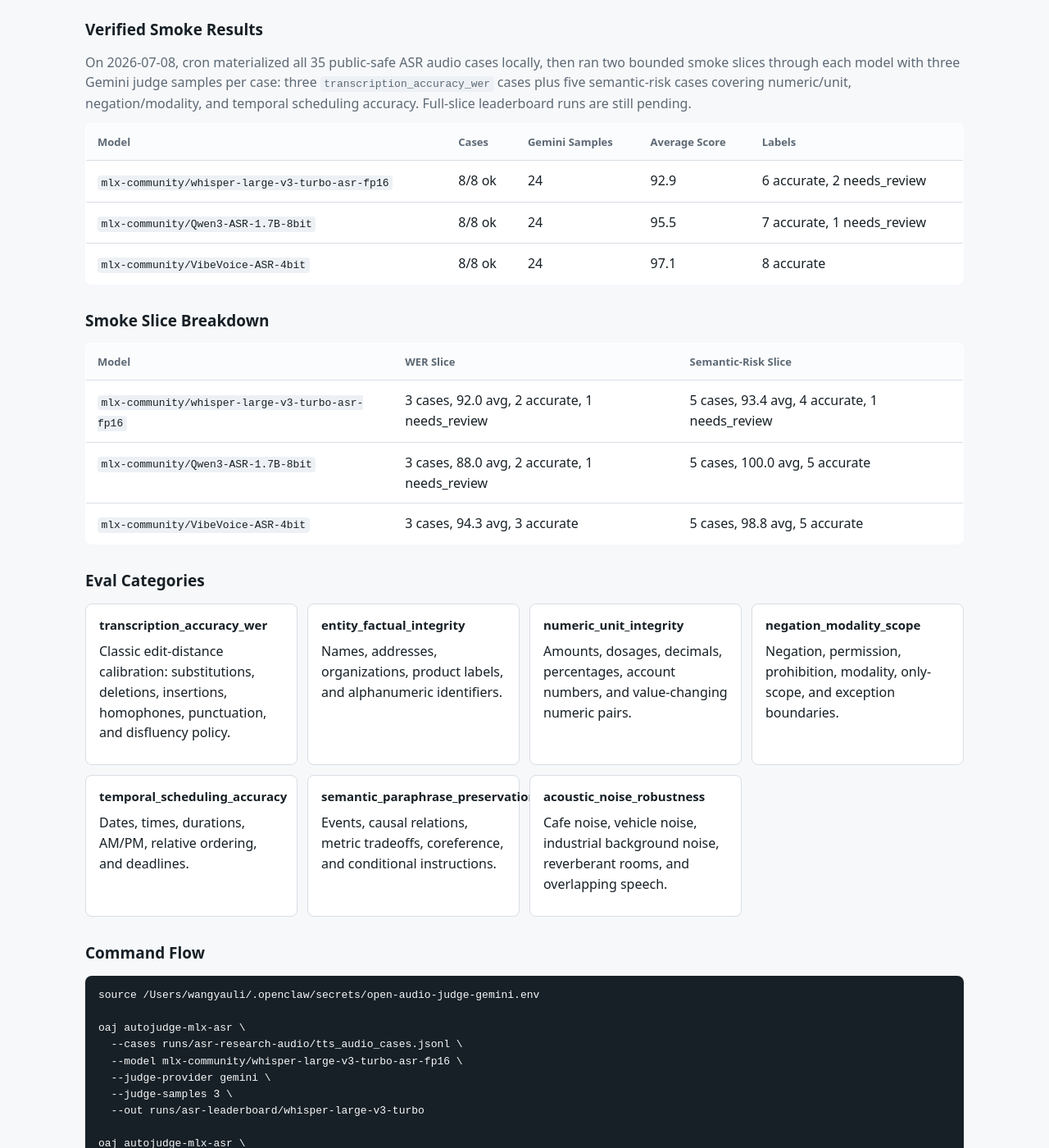
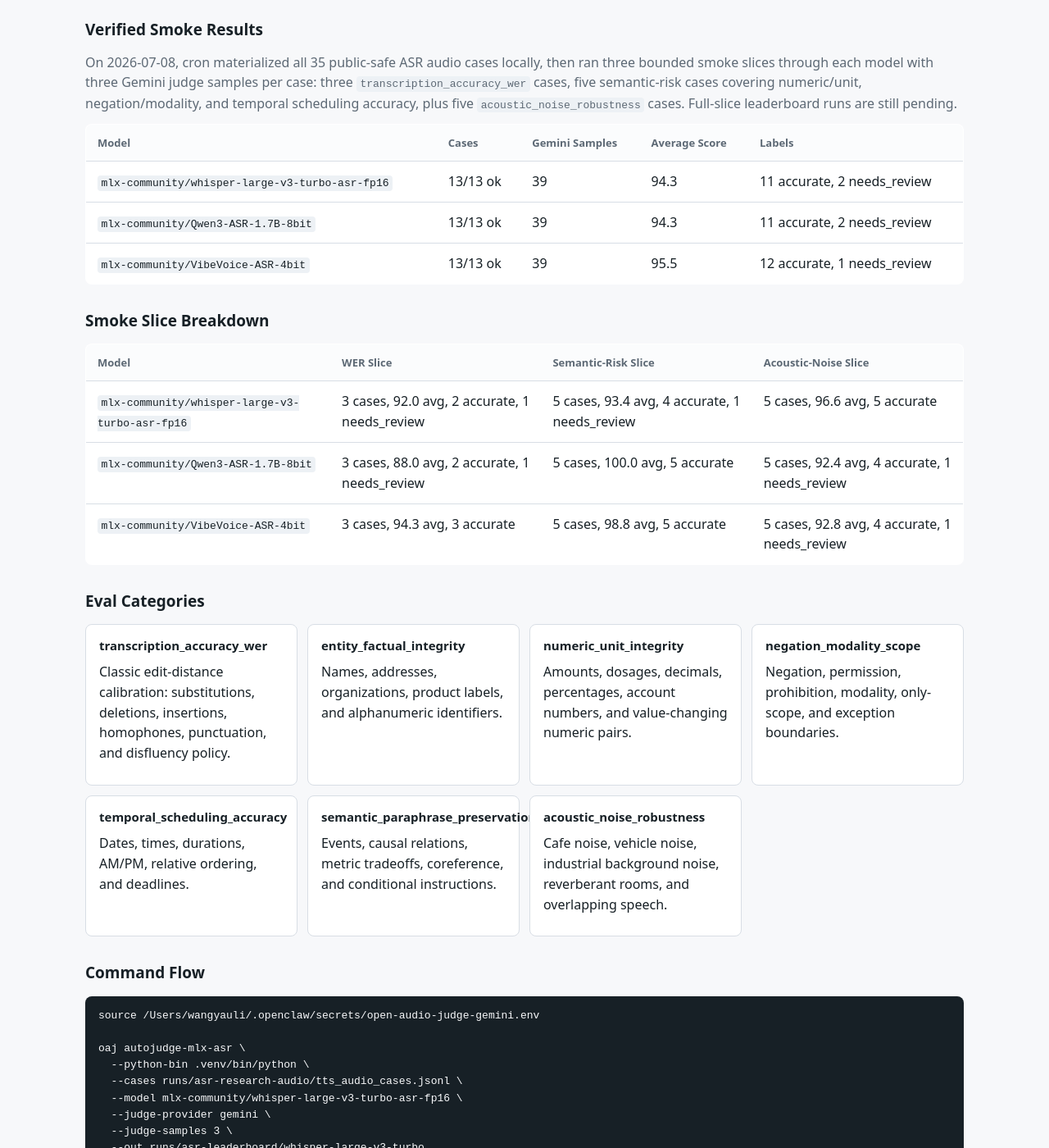
Before and after one commit to kennethli319/kennethli319.github.io, a Jekyll site: the page open-audio-judge/asr-leaderboard-demo.html, which Jekyll copies as it is, in a window 1280 px wide and 1400 px high, scrolled down 851 px. Shown: the whole window at 82% size. Built offline with Jekyll 4.4.1, drawn with Linux system fonts in a browser that asks for light colours; some of the changed text lies outside the part shown.

Commit message:
Refresh ASR acoustic noise demo

```diff
--- a/open-audio-judge/asr-leaderboard-demo.html
+++ b/open-audio-judge/asr-leaderboard-demo.html
@@ -115,7 +115,7 @@
       <div class="metric"><span>Seed eval cases</span><strong>35</strong></div>
       <div class="metric"><span>Research categories</span><strong>7</strong></div>
       <div class="metric"><span>MLX ASR models</span><strong>3</strong></div>
-      <div class="metric"><span>Verified smoke results</span><strong>24</strong></div>
+      <div class="metric"><span>Verified smoke results</span><strong>39</strong></div>
     </section>
 
     <h2>Demo Run</h2>
@@ -137,23 +137,23 @@
     </table>
 
     <h2>Verified Smoke Results</h2>
-    <p class="muted">On 2026-07-08, cron materialized all 35 public-safe ASR audio cases locally, then ran two bounded smoke slices through each model with three Gemini judge samples per case: three <code>transcription_accuracy_wer</code> cases plus five semantic-risk cases covering numeric/unit, negation/modality, and temporal scheduling accuracy. Full-slice leaderboard runs are still pending.</p>
+    <p class="muted">On 2026-07-08, cron materialized all 35 public-safe ASR audio cases locally, then ran three bounded smoke slices through each model with three Gemini judge samples per case: three <code>transcription_accuracy_wer</code> cases, five semantic-risk cases covering numeric/unit, negation/modality, and temporal scheduling accuracy, plus five <code>acoustic_noise_robustness</code> cases. Full-slice leaderboard runs are still pending.</p>
     <table>
       <thead><tr><th>Model</th><th>Cases</th><th>Gemini Samples</th><th>Average Score</th><th>Labels</th></tr></thead>
       <tbody>
-        <tr><td><code>mlx-community/whisper-large-v3-turbo-asr-fp16</code></td><td>8/8 ok</td><td>24</td><td>92.9</td><td>6 accurate, 2 needs_review</td></tr>
-        <tr><td><code>mlx-community/Qwen3-ASR-1.7B-8bit</code></td><td>8/8 ok</td><td>24</td><td>95.5</td><td>7 accurate, 1 needs_review</td></tr>
-        <tr><td><code>mlx-community/VibeVoice-ASR-4bit</code></td><td>8/8 ok</td><td>24</td><td>97.1</td><td>8 accurate</td></tr>
+        <tr><td><code>mlx-community/whisper-large-v3-turbo-asr-fp16</code></td><td>13/13 ok</td><td>39</td><td>94.3</td><td>11 accurate, 2 needs_review</td></tr>
+        <tr><td><code>mlx-community/Qwen3-ASR-1.7B-8bit</code></td><td>13/13 ok</td><td>39</td><td>94.3</td><td>11 accurate, 2 needs_review</td></tr>
+        <tr><td><code>mlx-community/VibeVoice-ASR-4bit</code></td><td>13/13 ok</td><td>39</td><td>95.5</td><td>12 accurate, 1 needs_review</td></tr>
       </tbody>
     </table>
 
     <h2>Smoke Slice Breakdown</h2>
     <table>
-      <thead><tr><th>Model</th><th>WER Slice</th><th>Semantic-Risk Slice</th></tr></thead>
+      <thead><tr><th>Model</th><th>WER Slice</th><th>Semantic-Risk Slice</th><th>Acoustic-Noise Slice</th></tr></thead>
       <tbody>
-        <tr><td><code>mlx-community/whisper-large-v3-turbo-asr-fp16</code></td><td>3 cases, 92.0 avg, 2 accurate, 1 needs_review</td><td>5 cases, 93.4 avg, 4 accurate, 1 needs_review</td></tr>
-        <tr><td><code>mlx-community/Qwen3-ASR-1.7B-8bit</code></td><td>3 cases, 88.0 avg, 2 accurate, 1 needs_review</td><td>5 cases, 100.0 avg, 5 accurate</td></tr>
-        <tr><td><code>mlx-community/VibeVoice-ASR-4bit</code></td><td>3 cases, 94.3 avg, 3 accurate</td><td>5 cases, 98.8 avg, 5 accurate</td></tr>
+        <tr><td><code>mlx-community/whisper-large-v3-turbo-asr-fp16</code></td><td>3 cases, 92.0 avg, 2 accurate, 1 needs_review</td><td>5 cases, 93.4 avg, 4 accurate, 1 needs_review</td><td>5 cases, 96.6 avg, 5 accurate</td></tr>
+        <tr><td><code>mlx-community/Qwen3-ASR-1.7B-8bit</code></td><td>3 cases, 88.0 avg, 2 accurate, 1 needs_review</td><td>5 cases, 100.0 avg, 5 accurate</td><td>5 cases, 92.4 avg, 4 accurate, 1 needs_review</td></tr>
+        <tr><td><code>mlx-community/VibeVoice-ASR-4bit</code></td><td>3 cases, 94.3 avg, 3 accurate</td><td>5 cases, 98.8 avg, 5 accurate</td><td>5 cases, 92.8 avg, 4 accurate, 1 needs_review</td></tr>
       </tbody>
     </table>
 
@@ -172,6 +172,7 @@
     <pre><code>source /Users/wangyauli/.openclaw/secrets/open-audio-judge-gemini.env
 
 oaj autojudge-mlx-asr \
+  --python-bin .venv/bin/python \
   --cases runs/asr-research-audio/tts_audio_cases.jsonl \
   --model mlx-community/whisper-large-v3-turbo-asr-fp16 \
   --judge-provider gemini \
@@ -179,6 +180,7 @@ oaj autojudge-mlx-asr \
   --out runs/asr-leaderboard/whisper-large-v3-turbo
 
 oaj autojudge-mlx-asr \
+  --python-bin .venv/bin/python \
   --cases runs/asr-research-audio/tts_audio_cases.jsonl \
   --model mlx-community/Qwen3-ASR-1.7B-8bit \
   --judge-provider gemini \
@@ -186,6 +188,7 @@ oaj autojudge-mlx-asr \
   --out runs/asr-leaderboard/qwen3-asr-1.7b
 
 oaj autojudge-mlx-asr \
+  --python-bin .venv/bin/python \
   --cases runs/asr-research-audio/tts_audio_cases.jsonl \
   --model mlx-community/VibeVoice-ASR-4bit \
   --judge-provider gemini \
```
